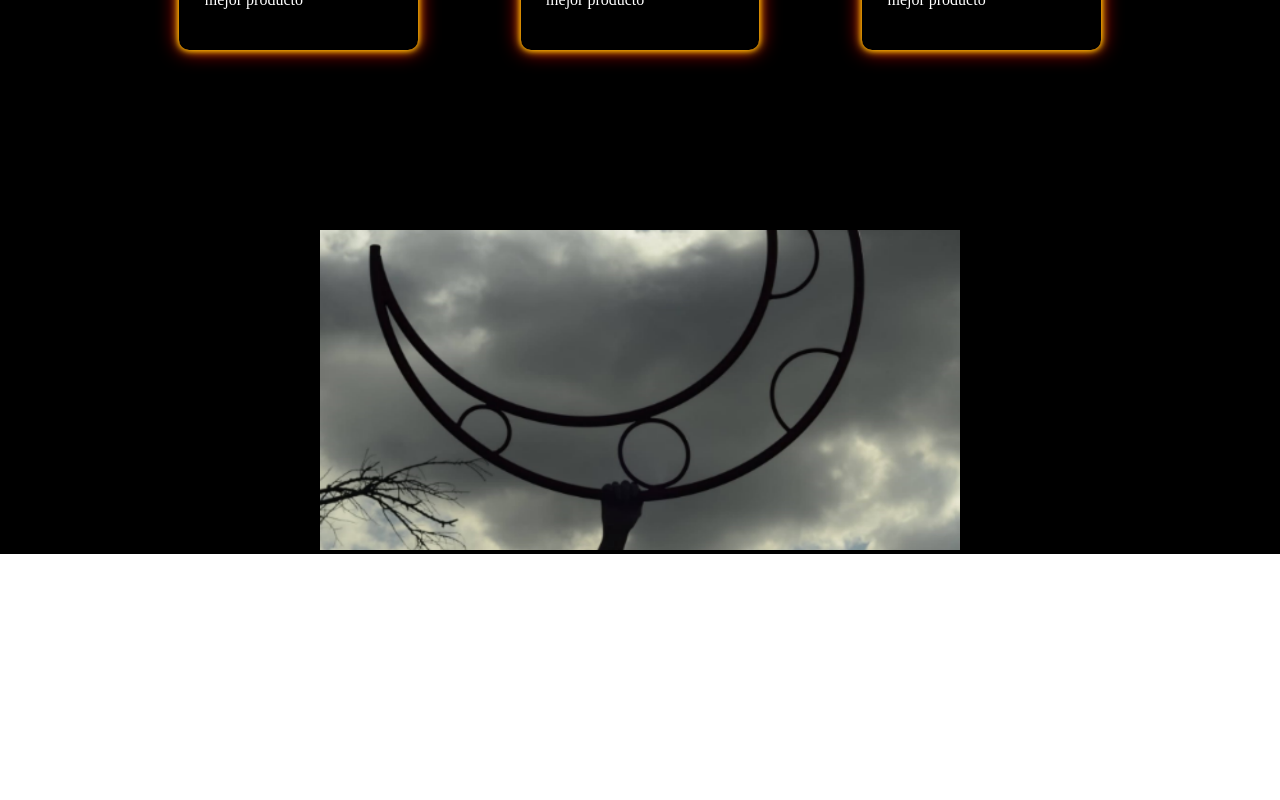
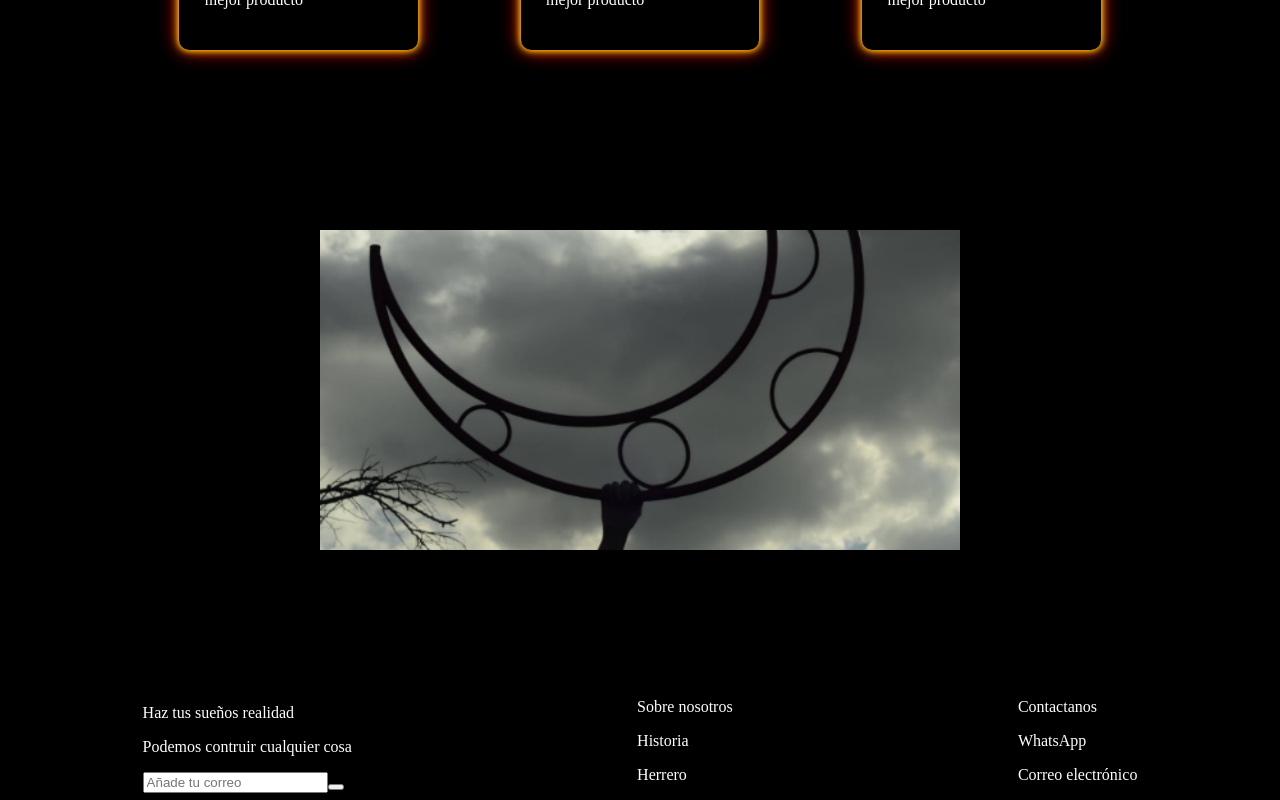
Before and after one commit to tomasiewicz8/darek_angular, an Angular app: page / in a window 1280 px wide. Shown: the part 2326-3126 px from the top of the page. Before the commit the page ends 3008 px from the top, so only its background shows below. Built offline with nearby package versions, Linux system fonts and the light colour scheme.

Commit message:
I have added component footer

```diff
--- a/src/app/home/home.component.html
+++ b/src/app/home/home.component.html
@@ -3,4 +3,5 @@
     <app-navbar/>
     <app-products-container/>
     <app-galery/>
+    <app-footer/>
 </div>
--- a/src/app/home/home.component.ts
+++ b/src/app/home/home.component.ts
@@ -3,6 +3,7 @@ import { BackgroundComponent } from '../components/background/background.compone
 import { NavbarComponent } from '../components/navbar/navbar.component';
 import { ProductsContainerComponent } from '../components/products-container/products-container.component';
 import { GaleryComponent } from '../components/galery/galery.component';
+import { FooterComponent } from '../components/footer/footer.component';
 
 @Component({
   selector: 'app-home',
@@ -11,7 +12,8 @@ import { GaleryComponent } from '../components/galery/galery.component';
     BackgroundComponent,
     NavbarComponent,
     ProductsContainerComponent,
-    GaleryComponent
+    GaleryComponent,
+    FooterComponent
   ],
   templateUrl: './home.component.html',
   styleUrl: './home.component.scss'
```
Also changed, not shown: src/assets/img/Leonardo_Phoenix_A_highly_detailed_realistic_image_of_an_anvil_0.jpg (added), src/assets/img/Leonardo_Phoenix_A_highly_detailed_realistic_image_of_an_anvil_1 (1).jpg (added).
